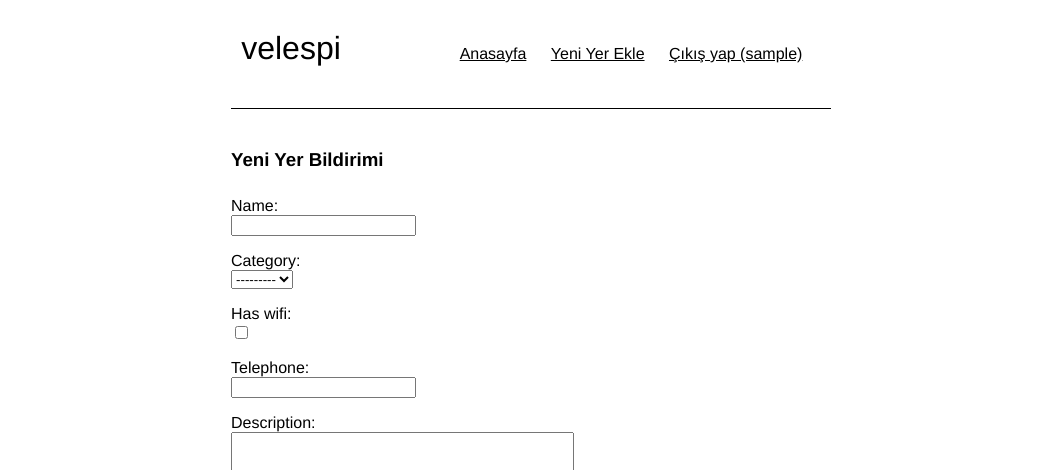
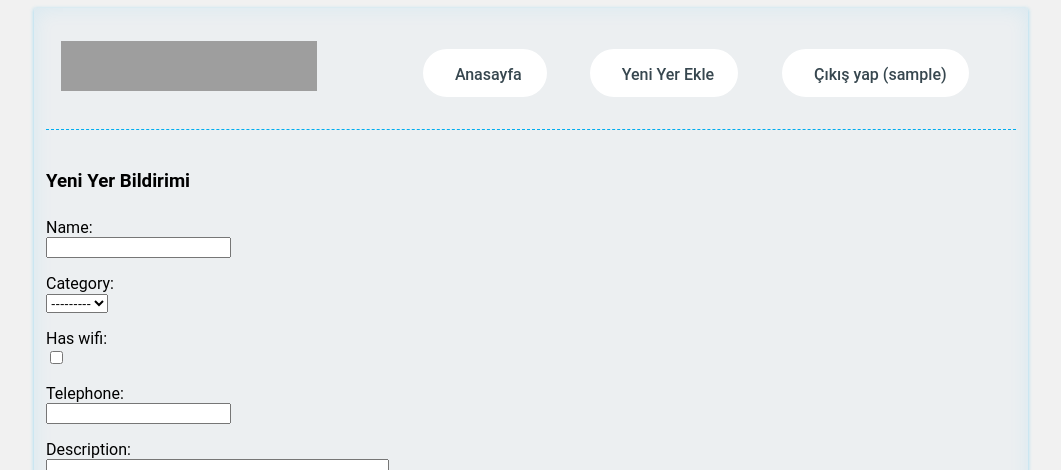
Before and after one commit to lyk2016-python/velespi, a Django app: a page that uses templates/base.html in a window 1280 px wide. Shown: the top 470 px of the page, without its empty margins (109-1170 px from the left). Run offline with Django 3.2, Linux system fonts and the light colour scheme; the visitor is signed in with stand-in values (Sample User, id 1); data that the repository does not hold is empty; some libraries are stand-ins or nearby versions; grey boxes are pictures that could not be loaded.

Commit message:
Css düzenlemeleri ve logo eklendi. Bazı link yönlendirmeleri yapıldı.

```diff
--- a/places/models.py
+++ b/places/models.py
@@ -12,6 +12,7 @@ class Category(models.Model):
     def __str__(self):
         return smart_text(self.name)
 
+
 class PlaceManager(models.Manager):
     def get_queryset(self):
         qs = super(PlaceManager, self).get_queryset()
@@ -21,6 +22,7 @@ class PlaceManager(models.Manager):
         return self.get_queryset().filter(
             is_active=True,
         )
+
 
 class Place(models.Model):
     user = models.ForeignKey(settings.AUTH_USER_MODEL,
@@ -48,6 +50,7 @@ class Place(models.Model):
     def review_count(self):
         return self.review_set.count()
 
+
 class Review(models.Model):
     user = models.ForeignKey(settings.AUTH_USER_MODEL)
     place = models.ForeignKey(Place)
@@ -66,6 +69,7 @@ class Review(models.Model):
     def __str__(self):
         return smart_text(self.comment)
 
+
 class Media(models.Model):
     place = models.ForeignKey(Place)
     image = models.ImageField(upload_to="places")
--- a/static/style.css
+++ b/static/style.css
@@ -1,10 +1,14 @@
 body {
-	font-family: Helvetica;
+	font-family: "Roboto", "Lucida Grande", "DejaVu Sans", "Bitstream Vera Sans", Verdana, Arial, sans-serif;
+	background-color: #f1f1f1;
 }
 
 .container {
-	width: 600px;
+	width: 970px;
 	margin: auto;
+	box-shadow: 0 1px 4px rgba(0, 173, 239, 0.39), 0 0 20px rgba(0, 173, 239, 0.09) inset;
+	background-color: #ECEFF1;
+	padding: 12px 12px 0;
 }
 
 #logo {
@@ -15,14 +19,16 @@ body {
 
 #logo a {
 	display: inline-block;
-	padding: 20px 10px;
-	color: black;
-	font-size: 2em;
-	text-decoration: none;
-	font-weight: normal;
-	color: black;
-	border-radius: 5px;
+    margin: 11px 15px;
 }
+
+.logo-img{
+	width: 256px;
+    height: 50px;
+	background-size: auto;
+	background: url(velespii-logo.svg) no-repeat;
+}
+
 
 .header {
 	margin: 10px 0;
@@ -30,8 +36,8 @@ body {
 }
 
 .content {
-	border-top: 1px solid black;
-	border-bottom: 1px solid black;
+	border-top: 1px dashed #00adef;
+	border-bottom: 1px dashed #00adef;
 	padding: 30px 0;
 }
 
@@ -40,15 +46,92 @@ body {
 }
 
 #nav {
-	width: 400px;
+	width: 65%;
 	margin: 35px auto;
 	float: right;
 	text-align: center;
 }
 
 #nav a {
-	color: black;
-	margin: 0 10px;
+	color: #37474f;
+	background: none;
+	text-decoration: none;
+    border: none;
+    height: 60px;
+	border-radius: 40px;
+	font-weight: 500;
+	min-width: 150px;
+	max-width: 250px;
+	margin: 1em;
+	padding: 1em 2em;
+	position: relative;
+	z-index: 1;
+}
+
+#nav  .button,
+#nav .button-alt{
+	-webkit-transition: color 0.3s;
+	transition: color 0.3s;
+	-webkit-transition-timing-function: cubic-bezier(0.75, 0, 0.125, 1);
+	transition-timing-function: cubic-bezier(0.75, 0, 0.125, 1);
+}
+
+
+#nav ::before,
+#nav ::after{
+	content: '';
+    z-index: -1;
+    border-radius: inherit;
+    pointer-events: none;
+    position: absolute;
+    top: 0;
+    left: 0;
+    width: 95%;
+    height: 95%;
+    -webkit-backface-visibility: hidden;
+    -webkit-transition: -webkit-transform 0.3s, opacity 0.3s;
+    transition: transform 0.3s, opacity 0.3s;
+    -webkit-transition-timing-function: cubic-bezier(0.75, 0, 0.125, 1);
+    transition-timing-function: cubic-bezier(0.75, 0, 0.125, 1);
+}
+
+#nav ::before{
+	border: 2px solid #00adef;
+    opacity: 0;
+    -webkit-transform: scale3d(1.2, 1.2, 1);
+    transform: scale3d(1.2, 1.2, 1);
+}
+
+#nav .button::before {
+	border-color: #7986cb;
+}
+#nav .button-alt::before {
+	border-color: #3f51b5;
+}
+#nav ::after {
+	background: #fff;
+}
+#nav .button::after {
+	background: #7986cb;
+}
+#nav  .button-alt::after {
+	background: #3f51b5;
+}
+#nav  .button:hover {
+	color: #7986cb;
+}
+#nav .button-alt:hover {
+	color: #3f51b5;
+}
+#nav :hover::before {
+	opacity: 1;
+	-webkit-transform: scale3d(1, 1, 1);
+	transform: scale3d(1, 1, 1);
+}
+#nav :hover::after {
+	opacity: 0;
+	-webkit-transform: scale3d(0.8, 0.8, 1);
+	transform: scale3d(0.8, 0.8, 1);
 }
 
 h3 {
@@ -66,5 +149,6 @@ form label {
 }
 
 #map {
-	height: 300px;
+	height: 485px;
+	border: 1px dashed #00adef;
 }
--- a/templates/base.html
+++ b/templates/base.html
@@ -4,7 +4,8 @@
 <head>
     <title>{% block title %}Velespi{% endblock %}</title>
     <link rel="stylesheet" type="text/css" href="{% static "style.css" %}">
-	<link rel="stylesheet" href="https://npmcdn.com/leaflet@0.7.7/dist/leaflet.css" />
+    <link rel="stylesheet" type="text/css" href="{% static "css/font-awesome.min.css" %}">
+    <link rel="stylesheet" href="https://npmcdn.com/leaflet@0.7.7/dist/leaflet.css"/>
 </head>
 <body>
 <div class="container">
@@ -17,7 +18,7 @@
     {% endif %}
     <header class="header">
         <div id="logo">
-			<a href="/">velespi</a>
+            <a class="logo-img" href="/"></a>
         </div>
         <div id="nav">
             <a href="/">Anasayfa</a>
--- a/templates/index.html
+++ b/templates/index.html
@@ -8,7 +8,7 @@
 
 {% block js %}
     <script>
-var map = L.map('map').setView([40.705601,31.678499], 12);
+        var map = L.map('map').setView([40.705601, 31.678499], 12);
 
         L.tileLayer('http://{s}.tile.osm.org/{z}/{x}/{y}.png', {
             attribution: '&copy; <a href="http://osm.org/copyright">OpenStreetMap</a> contributors'
--- a/templates/new_place.html
+++ b/templates/new_place.html
@@ -6,14 +6,14 @@
         {% csrf_token %}
         {{ form.as_p }}
         <div id="map" style="height: 300px"></div>
-	<input type="submit" value="Gönder" />
+        <input type="submit" value="Gönder"/>
     </form>
 {% endblock %}
 
 
 {% block js %}
     <script>
-var map = L.map('map').setView([40.705601,31.678499], 12);
+        var map = L.map('map').setView([40.705601, 31.678499], 12);
 
         L.tileLayer('http://{s}.tile.osm.org/{z}/{x}/{y}.png', {
             attribution: '&copy; <a href="http://osm.org/copyright">OpenStreetMap</a> contributors'
@@ -21,7 +21,7 @@ L.tileLayer('http://{s}.tile.osm.org/{z}/{x}/{y}.png', {
 
         var marker;
 
-map.on('click', function(e){
+        map.on('click', function (e) {
             if (marker) {
                 marker.setLatLng(e.latlng);
             } else {
```
Also changed, not shown: places/admin.py (+6 -1 lines), places/forms.py (+35 -34 lines), places/views.py (+6 -1 lines), profiles/forms.py (+4 -3 lines), profiles/views.py (+37 -29 lines), templates/login.html (+6 -6 lines), templates/new_media.html (+6 -6 lines), templates/new_review.html (+6 -6 lines), templates/register.html (+6 -6 lines), static/velespii-logo.svg (added), templates/place.html (indentation only), velespi/urls.py (line endings or trailing spaces). Lines whose indentation alone changed are shown as unchanged.
